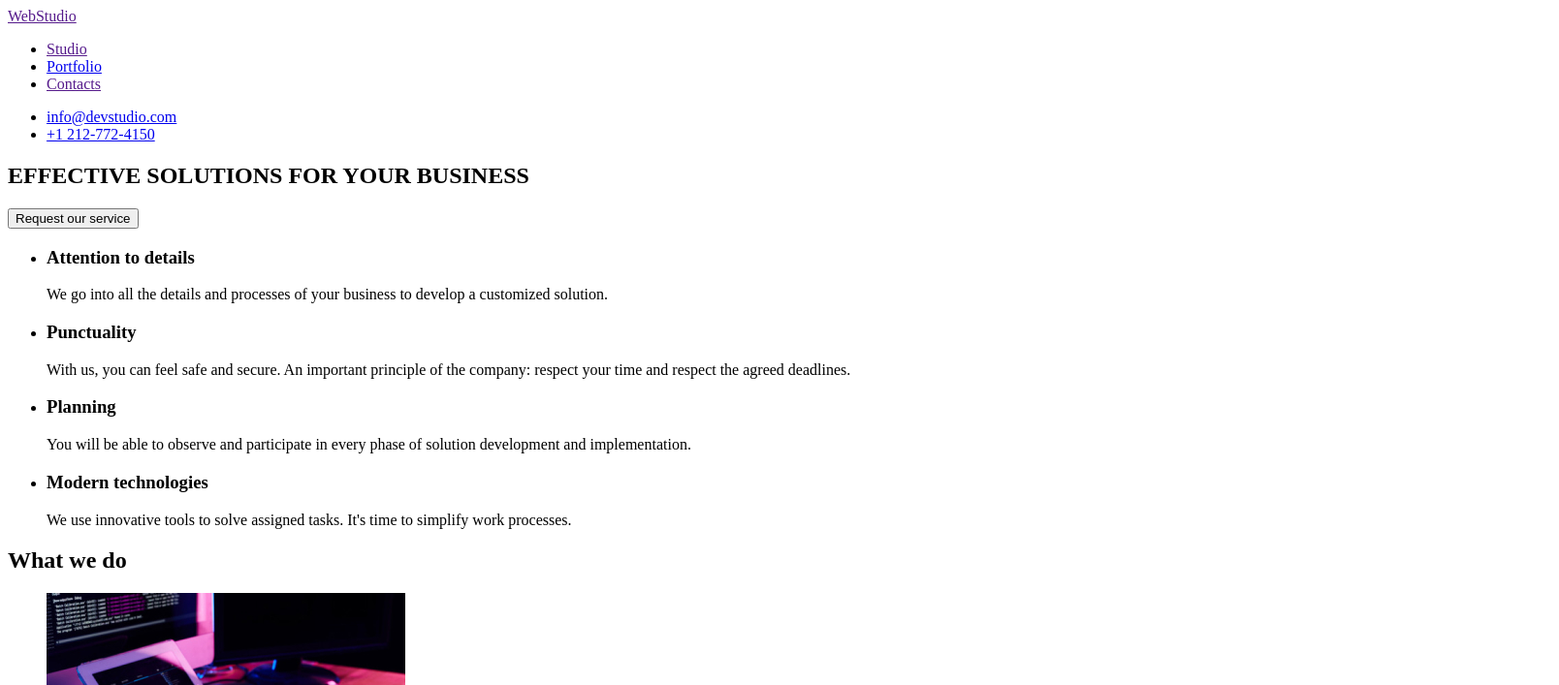
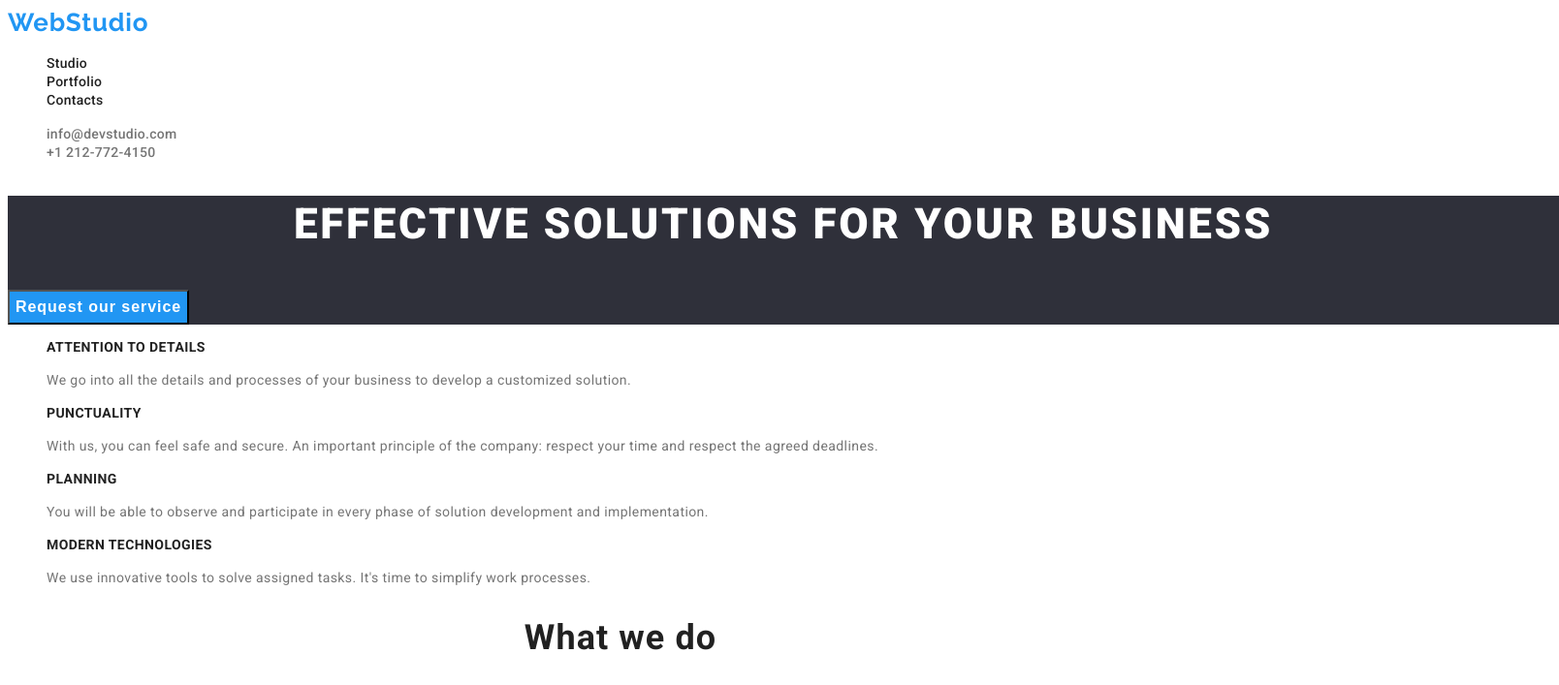
Before and after one commit to IYuliia/goit-markup-hw-02-fullstack, a plain HTML site: page index.html in a window 1280 px wide. Shown: the top 707 px of the page at 97% size, 1608 px wide, since content can reach past the window. Drawn offline with Linux system fonts and the light colour scheme.

Commit message:
added fonts and colors to index.html

```diff
--- /dev/null
+++ b/css/style.css
@@ -0,0 +1,172 @@
+body {
+  font-family: "Roboto", sans-serif;
+}
+
+:root {
+  --main-font: "Roboto";
+  --main-color: ;
+}
+
+p {
+  font-family: var(--main-font);
+}
+
+.link {
+  text-decoration: none;
+}
+
+.list {
+  list-style: none;
+}
+
+.header-logo {
+  font-family: "Raleway";
+  font-weight: 700;
+  font-size: 26px;
+  line-height: 1.19;
+  letter-spacing: 0.03em;
+
+  color: #2196f3;
+}
+
+.header-link {
+  font-weight: 500;
+  font-size: 14px;
+  line-height: 1.14;
+  letter-spacing: 0.02em;
+
+  color: #212121;
+}
+
+.header-link:hover,
+.header-link:focus {
+  color: #2196f3;
+}
+
+.header-email,
+.header-tel {
+  font-weight: 500;
+  font-size: 14px;
+  line-height: 1.14;
+  letter-spacing: 0.02em;
+
+  color: #757575;
+}
+
+.header-email:hover,
+.header-email:focus {
+  color: #2196f3;
+}
+
+.header-tel:hover,
+.header-tel:focus {
+  color: #2196f3;
+}
+
+.hero {
+  background-color: #2f303a;
+  width: 1600px;
+}
+
+.hero-title {
+  font-weight: 900;
+  font-size: 44px;
+  line-height: 1.36;
+
+  text-align: center;
+  letter-spacing: 0.06em;
+  text-transform: uppercase;
+
+  color: #ffffff;
+}
+
+.hero-btn {
+  font-weight: 700;
+  font-size: 16px;
+  line-height: 1.88;
+  letter-spacing: 0.06em;
+
+  color: #ffffff;
+  background-color: #2196f3;
+}
+
+.section-subtitle {
+  font-weight: 700;
+  font-size: 14px;
+  line-height: 1.14;
+  letter-spacing: 0.03em;
+  text-transform: uppercase;
+
+  color: #212121;
+}
+
+.section-text {
+  font-weight: 400;
+  font-size: 14px;
+  line-height: 1.71;
+  letter-spacing: 0.03em;
+
+  color: #757575;
+}
+
+.section-title {
+  font-weight: 700;
+  font-size: 36px;
+  line-height: 1.16;
+  text-align: center;
+  letter-spacing: 0.03em;
+
+  color: #212121;
+}
+
+.team-members {
+  background-color: #f5f4fa;
+}
+
+.member-name {
+  font-weight: 500;
+  font-size: 16px;
+  line-height: 1.187;
+
+  letter-spacing: 0.03em;
+
+  color: #212121;
+}
+
+.member-position {
+  font-weight: 400;
+  font-size: 16px;
+  line-height: 1.187;
+
+  letter-spacing: 0.03em;
+
+  color: #757575;
+}
+
+.address-link {
+  font-weight: 400;
+  font-size: 14px;
+  line-height: 1.71;
+
+  letter-spacing: 0.03em;
+
+  color: #ffffff;
+}
+
+.footer-link {
+  font-weight: 400;
+  font-size: 14px;
+  line-height: 1.71;
+
+  letter-spacing: 0.03em;
+
+  color: rgba(255, 255, 255, 0.6);
+}
+
+footer {
+  background-color: #2f303a;
+}
+
+address {
+  font-style: normal;
+}
--- a/index.html
+++ b/index.html
@@ -5,64 +5,79 @@
     <meta http-equiv="X-UA-Compatible" content="IE=edge" />
     <meta name="viewport" content="width=device-width, initial-scale=1.0" />
     <title>Web Studio</title>
+    <link rel="preconnect" href="https://fonts.googleapis.com" />
+    <link rel="preconnect" href="https://fonts.gstatic.com" crossorigin />
+    <link
+      href="https://fonts.googleapis.com/css2?family=Raleway:wght@700&family=Roboto:wght@400;500;700;900&display=swap"
+      rel="stylesheet"
+    />
+    <link rel="stylesheet" href="./css/style.css" />
   </head>
   <body>
-    <header>
-      <nav>
-        <a href="">WebStudio</a>
-        <ul>
-          <li><a href="">Studio</a></li>
-          <li><a href="./portfolio.html">Portfolio</a></li>
-          <li><a href="">Contacts</a></li>
+    <header class="header">
+      <nav class="header-nav">
+        <a href="" class="header-logo link">WebStudio</a>
+        <ul class="header-list list">
+          <li><a href="" class="header-link link">Studio</a></li>
+          <li>
+            <a href="./portfolio.html" class="header-link link">Portfolio</a>
+          </li>
+          <li><a href="" class="header-link link">Contacts</a></li>
         </ul>
       </nav>
-      <ul>
-        <li><a href="mailto:info@devstudio.com">info@devstudio.com</a></li>
-        <li><a href="tel:+12127724150">+1 212-772-4150</a></li>
+      <ul class="list">
+        <li>
+          <a href="mailto:info@devstudio.com" class="header-email link"
+            >info@devstudio.com</a
+          >
+        </li>
+        <li>
+          <a href="tel:+12127724150" class="header-tel link">+1 212-772-4150</a>
+        </li>
       </ul>
     </header>
     <main>
-      <section>
-        <h1>EFFECTIVE SOLUTIONS FOR YOUR BUSINESS</h1>
-        <button type="button">Request our service</button>
+      <section class="hero">
+        <h1 class="hero-title">EFFECTIVE SOLUTIONS FOR YOUR BUSINESS</h1>
+        <button type="button" class="hero-btn">Request our service</button>
       </section>
 
       <section>
         <h2 hidden>Our features</h2>
-        <ul>
+        <ul class="section-list list">
           <li>
-            <h3>Attention to details</h3>
-            <p>
+            <h3 class="section-subtitle">Attention to details</h3>
+            <p class="section-text">
               We go into all the details and processes of your business to
               develop a customized solution.
             </p>
           </li>
           <li>
-            <h3>Punctuality</h3>
-            <p>
+            <h3 class="section-subtitle">Punctuality</h3>
+            <p class="section-text">
               With us, you can feel safe and secure. An important principle of
               the company: respect your time and respect the agreed deadlines.
             </p>
           </li>
           <li>
-            <h3>Planning</h3>
-            <p>
+            <h3 class="section-subtitle">Planning</h3>
+            <p class="section-text">
               You will be able to observe and participate in every phase of
               solution development and implementation.
             </p>
           </li>
           <li>
-            <h3>Modern technologies</h3>
-            <p>
+            <h3 class="section-subtitle">Modern technologies</h3>
+            <p class="section-text">
               We use innovative tools to solve assigned tasks. It's time to
               simplify work processes.
             </p>
           </li>
         </ul>
       </section>
-      <section>
-        <h2>What we do</h2>
-        <ul>
+      <section class="">
+        <h2 class="section-title">What we do</h2>
+        <ul class="list">
           <li>
             <img
               src="./images/image_1.jpg"
@@ -89,52 +104,61 @@
           </li>
         </ul>
       </section>
-      <section>
-        <h2>Our team</h2>
-        <ul>
+      <section class="team-members">
+        <h2 class="section-title">Our team</h2>
+        <ul class="list">
           <li>
             <img
               src="./images/christopher-walker.jpg"
               alt="our team"
               width="270"
             />
-            <h3>Christopher Walker</h3>
-            <p>Product Designer</p>
+            <h3 class="member-name">Christopher Walker</h3>
+            <p class="member-position">Product Designer</p>
           </li>
           <li>
             <img src="./images/kylie-evans.jpg" alt="our team" width="270" />
-            <h3>Kylie Evans</h3>
-            <p>Frontend Developer</p>
+            <h3 class="member-name">Kylie Evans</h3>
+            <p class="member-position">Frontend Developer</p>
           </li>
           <li>
             <img src="./images/ryan-harris.jpg" alt="our team" width="270" />
-            <h3>Ryan Harris</h3>
-            <p>Marketing</p>
+            <h3 class="member-name">Ryan Harris</h3>
+            <p class="member-position">Marketing</p>
           </li>
           <li>
             <img src="./images/tyler-moore.jpg" alt="our team" width="270" />
-            <h3>Tyler Moore</h3>
-            <p>UI Designer</p>
+            <h3 class="member-name">Tyler Moore</h3>
+            <p class="member-position">UI Designer</p>
           </li>
         </ul>
       </section>
     </main>
     <footer>
-      <a href="">WebStudio</a>
+      <a href="" class="header-logo link">WebStudio</a>
       <address>
-        <ul>
+        <ul class="list">
           <li>
             <a
               href="https://goo.gl/maps/XuMrEkziMi7JMsam8"
               target="_blank"
               rel="noopener noreferrer nofollow"
+              class="address-link link"
             >
               695 Park Ave, New York, NY 10065,<br />
               United States</a
             >
           </li>
-          <li><a href="mailto:info@devstudio.com">info@devstudio.com</a></li>
-          <li><a href="tel:+12127724150">+1 212-772-4150</a></li>
+          <li>
+            <a href="mailto:info@devstudio.com" class="footer-link link"
+              >info@devstudio.com</a
+            >
+          </li>
+          <li>
+            <a href="tel:+12127724150" class="footer-link link"
+              >+1 212-772-4150</a
+            >
+          </li>
         </ul>
       </address>
     </footer>
```
Also changed, not shown: portfolio.html (+7 -0 lines), 1 other file.
